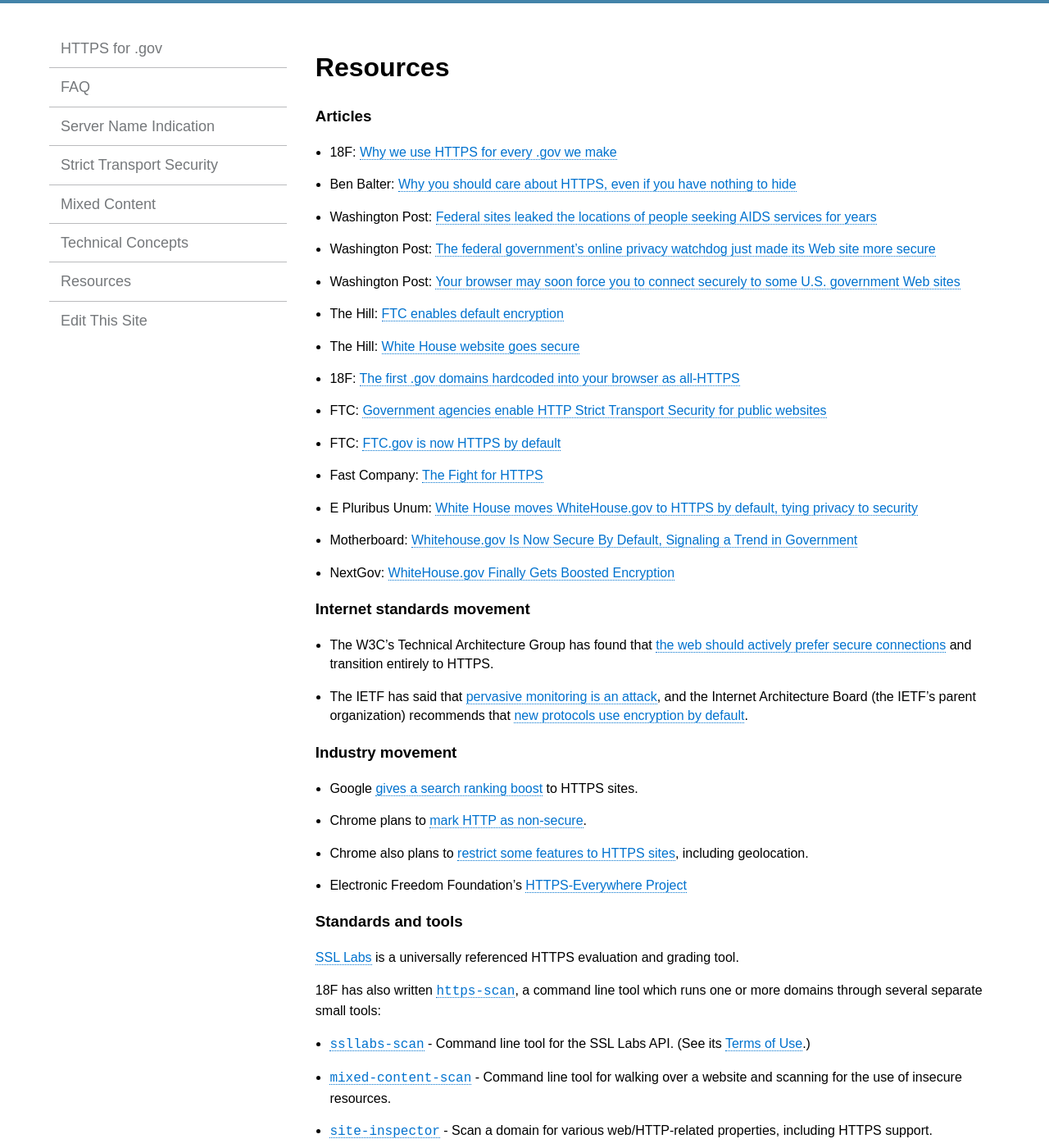
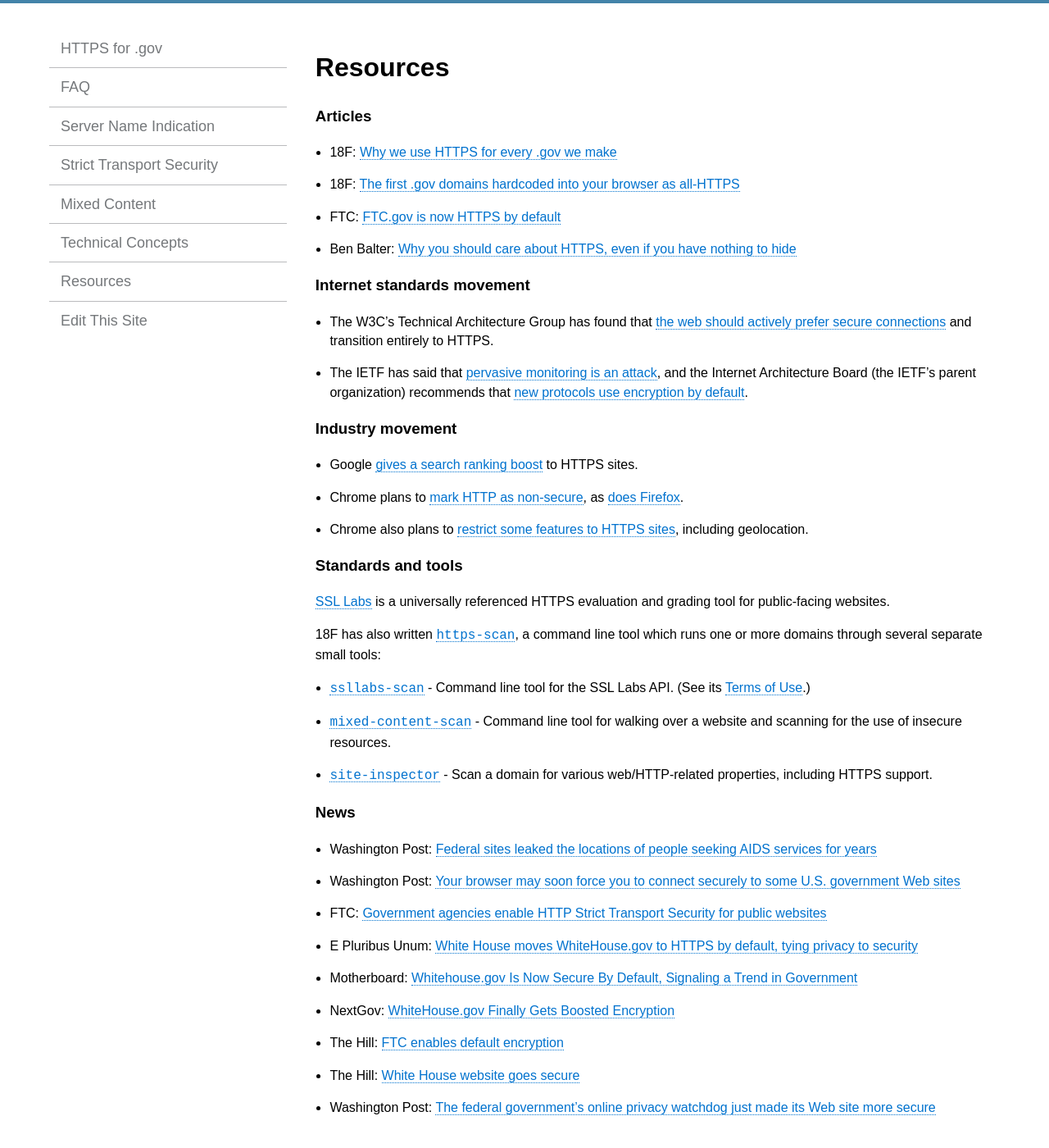
Before and after one commit to GSA/https, a Jekyll site: the page built from pages/resources.md, in a window 1280 px wide and 1400 px high. Shown: the whole window at 82% size. Built offline with Jekyll 4.4.1, drawn with Linux system fonts in a browser that asks for light colours; Markdown is read by kramdown in place of the engine named in the settings; some of the changed lines change nothing that is shown.

Commit message:
rejigger resources again, move news to bottom

```diff
--- a/pages/resources.md
+++ b/pages/resources.md
@@ -7,20 +7,9 @@
 ### Articles
 
 * 18F: [Why we use HTTPS for every .gov we make](https://18f.gsa.gov/2014/11/13/why-we-use-https-in-every-gov-website-we-make/)
+* 18F: [The first .gov domains hardcoded into your browser as all-HTTPS](https://18f.gsa.gov/2015/02/09/the-first-gov-domains-hardcoded-into-your-browser-as-all-https/)
+* FTC: [FTC.gov is now HTTPS by default](https://www.ftc.gov/news-events/blogs/techftc/2015/03/ftcgov-now-https-default)
 * Ben Balter: [Why you should care about HTTPS, even if you have nothing to hide](http://ben.balter.com/2015/01/06/https-all-the-things/)
-* Washington Post: [Federal sites leaked the locations of people seeking AIDS services for years](http://www.washingtonpost.com/blogs/the-switch/wp/2014/11/07/federal-sites-leaked-the-locations-of-people-seeking-aids-services-for-years/)
-* Washington Post: [The federal government’s online privacy watchdog just made its Web site more secure](http://www.washingtonpost.com/blogs/the-switch/wp/2015/03/06/the-federal-governments-online-privacy-watchdog-just-made-its-web-site-more-secure/)
-* Washington Post: [Your browser may soon force you to connect securely to some U.S. government Web sites](http://www.washingtonpost.com/blogs/the-switch/wp/2015/02/11/your-browser-may-soon-force-you-to-connect-securely-to-some-u-s-government-web-sites/)
-* The Hill: [FTC enables default encryption](http://thehill.com/policy/technology/234873-ftc-enables-default-encryption)
-* The Hill: [White House website goes secure](http://thehill.com/policy/technology/235323-white-house-website-goes-secure)
-* 18F: [The first .gov domains hardcoded into your browser as all-HTTPS](https://18f.gsa.gov/2015/02/09/the-first-gov-domains-hardcoded-into-your-browser-as-all-https/)
-* FTC: [Government agencies enable HTTP Strict Transport Security for public websites](http://www.ftc.gov/news-events/blogs/techftc/2015/02/government-agencies-enable-http-strict-transport-security-public)
-* FTC: [FTC.gov is now HTTPS by default](https://www.ftc.gov/news-events/blogs/techftc/2015/03/ftcgov-now-https-default)
-* Fast Company: [The Fight for HTTPS](http://www.fastcompany.com/3036430/the-fight-for-https)
-* E Pluribus Unum: [White House moves WhiteHouse.gov to HTTPS by default, tying privacy to security](http://e-pluribusunum.com/2015/03/11/white-house-moves-whitehouse-gov-to-https-by-default-tying-privacy-to-security/)
-* Motherboard: [Whitehouse.gov Is Now Secure By Default, Signaling a Trend in Government](http://motherboard.vice.com/read/whitehouse-site-is-now-secure-by-default-signaling-a-trend-in-government)
-* NextGov: [WhiteHouse.gov Finally Gets Boosted Encryption](http://www.nextgov.com/cybersecurity/2015/03/white-house-dot-gov-website-use-https-encryption/107223/?oref=river)
-
 
 ### Internet standards movement
 
@@ -30,16 +19,27 @@
 ### Industry movement
 
 * Google [gives a search ranking boost](http://googlewebmastercentral.blogspot.com/2014/08/https-as-ranking-signal.html)  to HTTPS sites.
-* Chrome plans to [mark HTTP as non-secure](https://www.chromium.org/Home/chromium-security/marking-http-as-non-secure).
+* Chrome plans to [mark HTTP as non-secure](https://www.chromium.org/Home/chromium-security/marking-http-as-non-secure), as [does Firefox](https://groups.google.com/d/msg/mozilla.dev.security/blV0MK4EbEE/i_Vy7sye0WsJ).
 * Chrome also plans to [restrict some features to HTTPS sites](https://groups.google.com/a/chromium.org/forum/#!topic/blink-dev/2LXKVWYkOus), including geolocation.
-* Electronic Freedom Foundation's [HTTPS-Everywhere Project](https://www.eff.org/https-everywhere)
 
 ### Standards and tools
 
-[SSL Labs](https://www.ssllabs.com/ssltest/) is a universally referenced HTTPS evaluation and grading tool.
+[SSL Labs](https://www.ssllabs.com/ssltest/) is a universally referenced HTTPS evaluation and grading tool for public-facing websites.
 
 18F has also written [`https-scan`](https://github.com/18F/https-scan), a command line tool which runs one or more domains through several separate small tools:
 
 * [`ssllabs-scan`](https://github.com/ssllabs/ssllabs-scan) - Command line tool for the SSL Labs API. (See its [Terms of Use](https://github.com/ssllabs/ssllabs-scan/blob/master/ssllabs-api-docs.md#terms-and-conditions).)
 * [`mixed-content-scan`](https://github.com/bramus/mixed-content-scan) - Command line tool for walking over a website and scanning for the use of insecure resources.
 * [`site-inspector`](https://github.com/benbalter/site-inspector-ruby) - Scan a domain for various web/HTTP-related properties, including HTTPS support.
+
+### News
+
+* Washington Post: [Federal sites leaked the locations of people seeking AIDS services for years](http://www.washingtonpost.com/blogs/the-switch/wp/2014/11/07/federal-sites-leaked-the-locations-of-people-seeking-aids-services-for-years/)
+* Washington Post: [Your browser may soon force you to connect securely to some U.S. government Web sites](http://www.washingtonpost.com/blogs/the-switch/wp/2015/02/11/your-browser-may-soon-force-you-to-connect-securely-to-some-u-s-government-web-sites/)
+* FTC: [Government agencies enable HTTP Strict Transport Security for public websites](http://www.ftc.gov/news-events/blogs/techftc/2015/02/government-agencies-enable-http-strict-transport-security-public)
+* E Pluribus Unum: [White House moves WhiteHouse.gov to HTTPS by default, tying privacy to security](http://e-pluribusunum.com/2015/03/11/white-house-moves-whitehouse-gov-to-https-by-default-tying-privacy-to-security/)
+* Motherboard: [Whitehouse.gov Is Now Secure By Default, Signaling a Trend in Government](http://motherboard.vice.com/read/whitehouse-site-is-now-secure-by-default-signaling-a-trend-in-government)
+* NextGov: [WhiteHouse.gov Finally Gets Boosted Encryption](http://www.nextgov.com/cybersecurity/2015/03/white-house-dot-gov-website-use-https-encryption/107223/)
+* The Hill: [FTC enables default encryption](http://thehill.com/policy/technology/234873-ftc-enables-default-encryption)
+* The Hill: [White House website goes secure](http://thehill.com/policy/technology/235323-white-house-website-goes-secure)
+* Washington Post: [The federal government’s online privacy watchdog just made its Web site more secure](http://www.washingtonpost.com/blogs/the-switch/wp/2015/03/06/the-federal-governments-online-privacy-watchdog-just-made-its-web-site-more-secure/)
```
